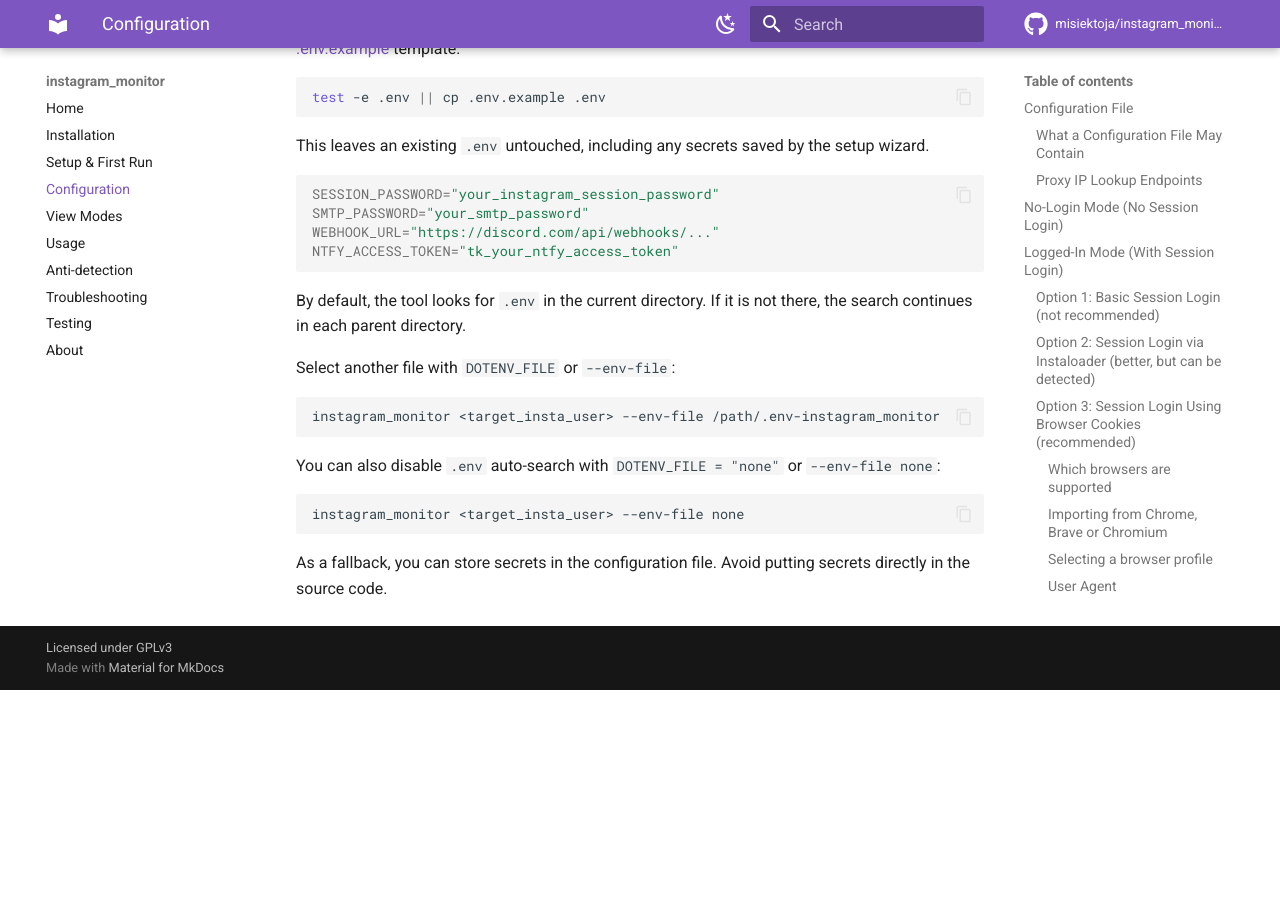
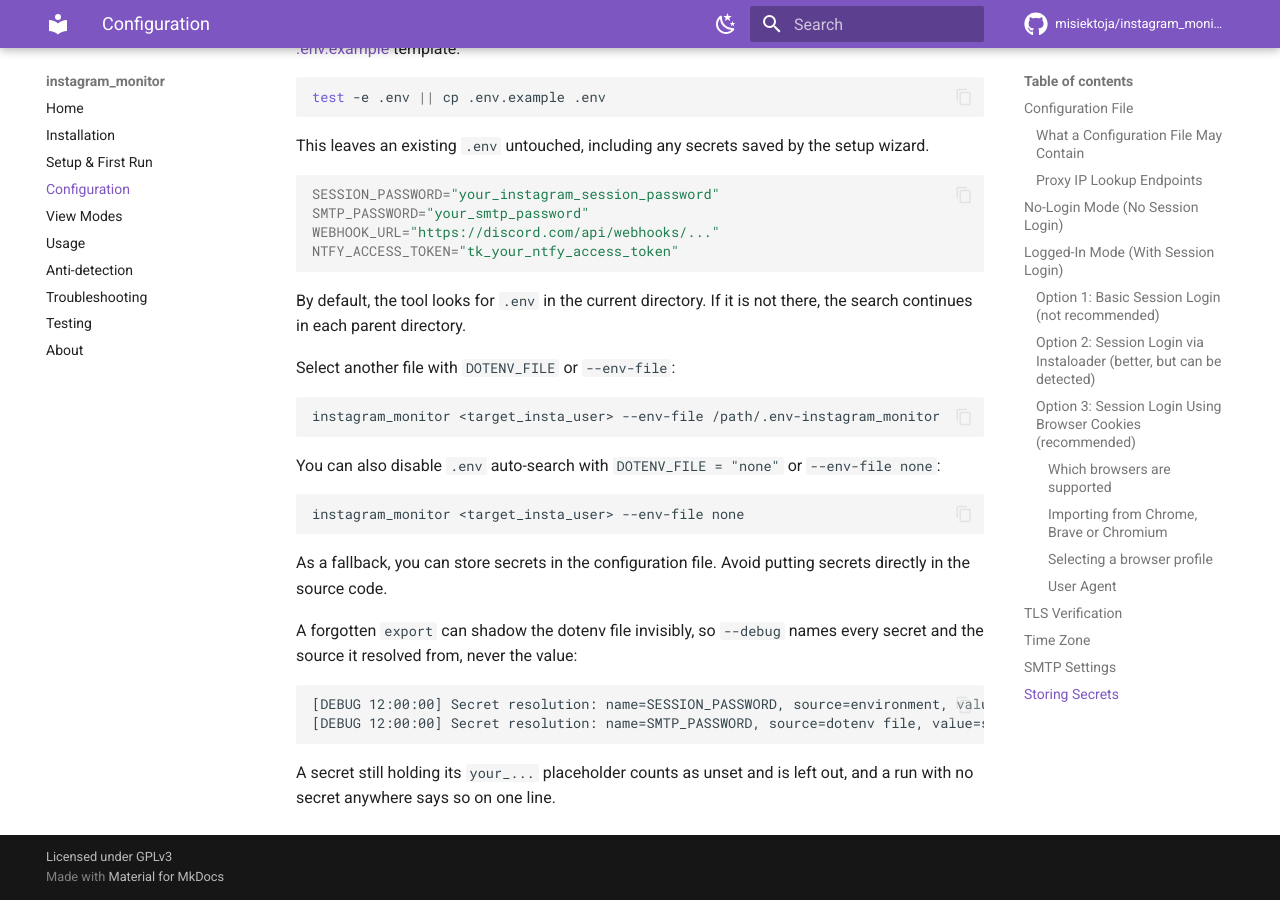
Before and after one commit to misiektoja/instagram_monitor, an MkDocs documentation site: the page built from docs/configuration.md, in a window 1280 px wide and 900 px high, scrolled down 9332 px. Built offline with MkDocs 1.6.1 and Material for MkDocs 9.7.7, drawn with Linux system fonts in a browser that asks for light colours; comment, search, counter and statistics services are not loaded; before the commit the page ends 10022 px from its top, so only the background shows below that.

Commit message:
docs(configuration): show what the debug secret trace prints

````diff
--- a/docs/configuration.md
+++ b/docs/configuration.md
@@ -341,3 +341,12 @@
 ```
 
 As a fallback, you can store secrets in the configuration file. Avoid putting secrets directly in the source code.
+
+A forgotten `export` can shadow the dotenv file invisibly, so `--debug` names every secret and the source it resolved from, never the value:
+
+```text
+[DEBUG 12:00:00] Secret resolution: name=SESSION_PASSWORD, source=environment, value=set
+[DEBUG 12:00:00] Secret resolution: name=SMTP_PASSWORD, source=dotenv file, value=set
+```
+
+A secret still holding its `your_...` placeholder counts as unset and is left out, and a run with no secret anywhere says so on one line.
````
